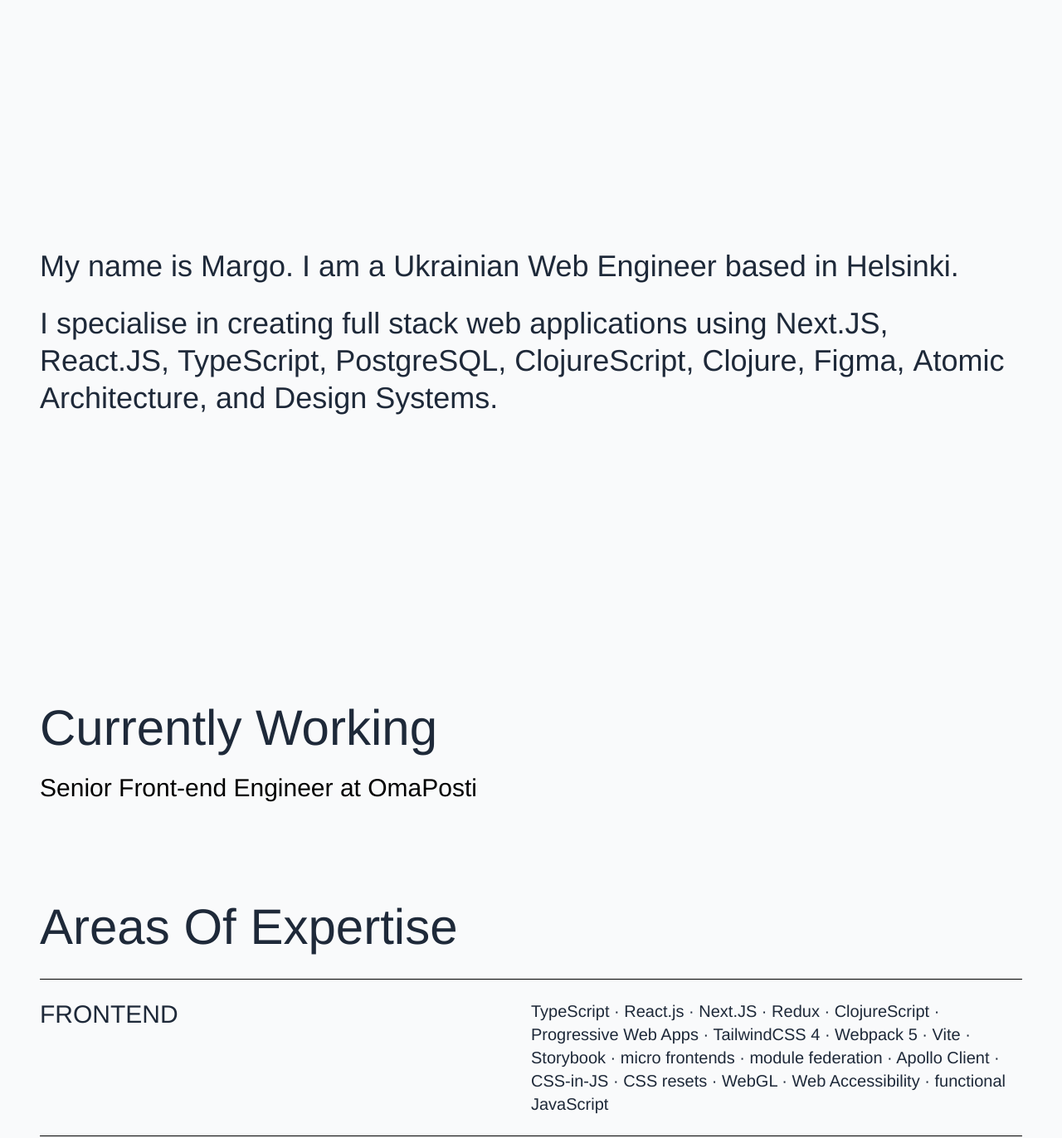
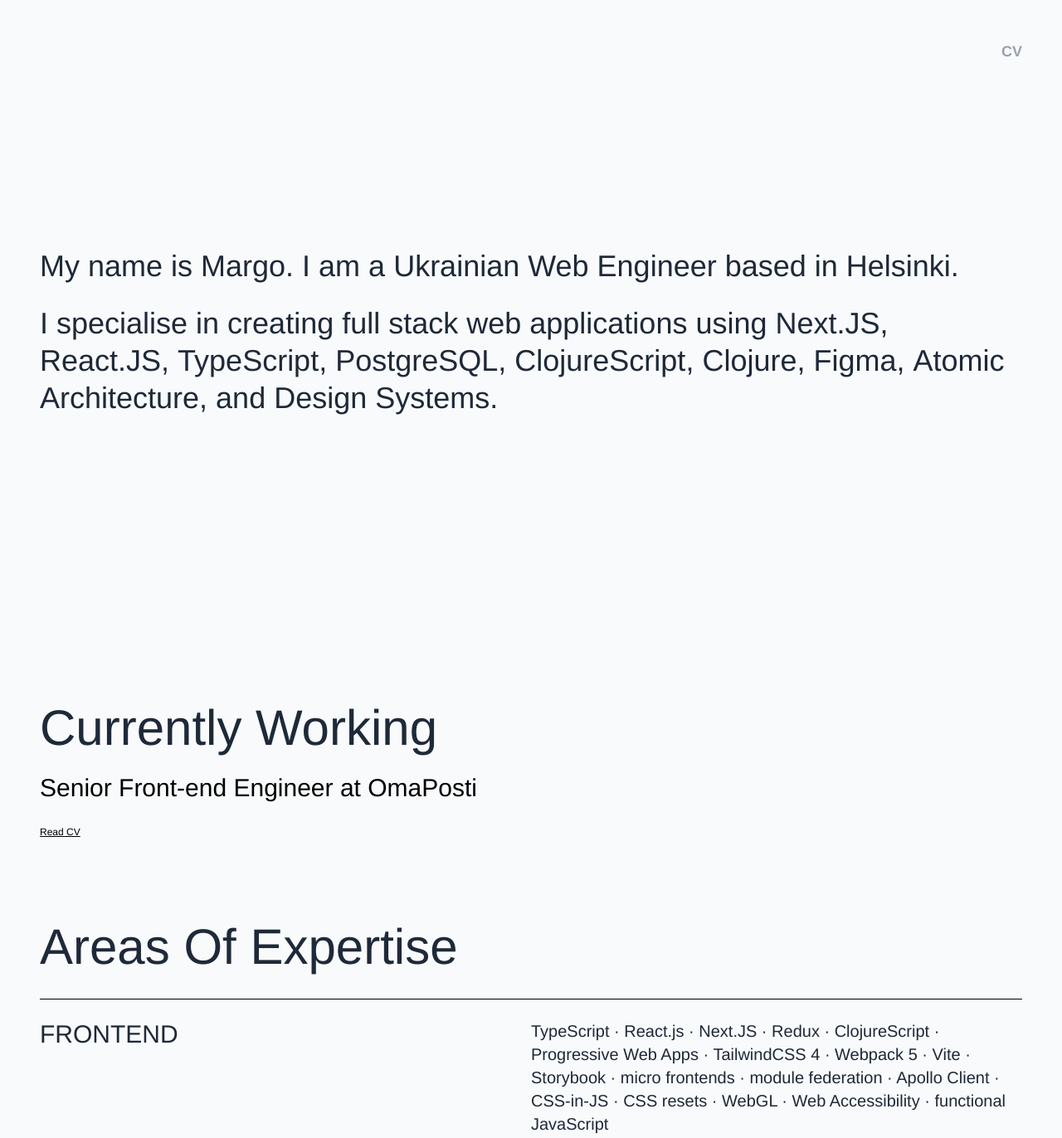
Before and after one commit to marharyta/portfolio-website, a website built with Vite: page index.html in a window 1280 px wide. Shown: the top 1372 px of the page at 83% size. Built offline with nearby package versions, Linux system fonts and the light colour scheme.

Commit message:
feat: add CV link

```diff
--- a/index.html
+++ b/index.html
@@ -210,11 +210,11 @@
     <section
       class="w-full h-auto relative p-3 sm:pt-12 md:pt-24 lg:p-12 2xl:px-24 lg:py-12 lg:h-screen 2xl:h-auto"
     >
-      <!-- <span
+      <span
         class="hidden lg:block lg:absolute lg:top-12 lg:font-bold lg:text-gray-400 lg:right-12 lg:text-lg"
-        >CMD+P
-        <small class="align-text-top text-xs">to print my CV</small></span
-      > -->
+      >
+        CV</span
+      >
       <div
         class="relative min-h-full 2xl:min-h-auto h-auto lg:flex lg:flex-col lg:justify-center lg:h-full print:text-green-800"
       >
@@ -266,6 +266,12 @@
       <p class="font-medium text-3xl py-6">
         Senior Front-end Engineer at OmaPosti
       </p>
+      <a
+        href="assets/MargoRoi_CV.pdf"
+        target="_blank"
+        class="align-text-top text-xs underline"
+        >Read CV</a
+      >
     </section>
 
     <section
```
Also changed, not shown: 1 other file.
